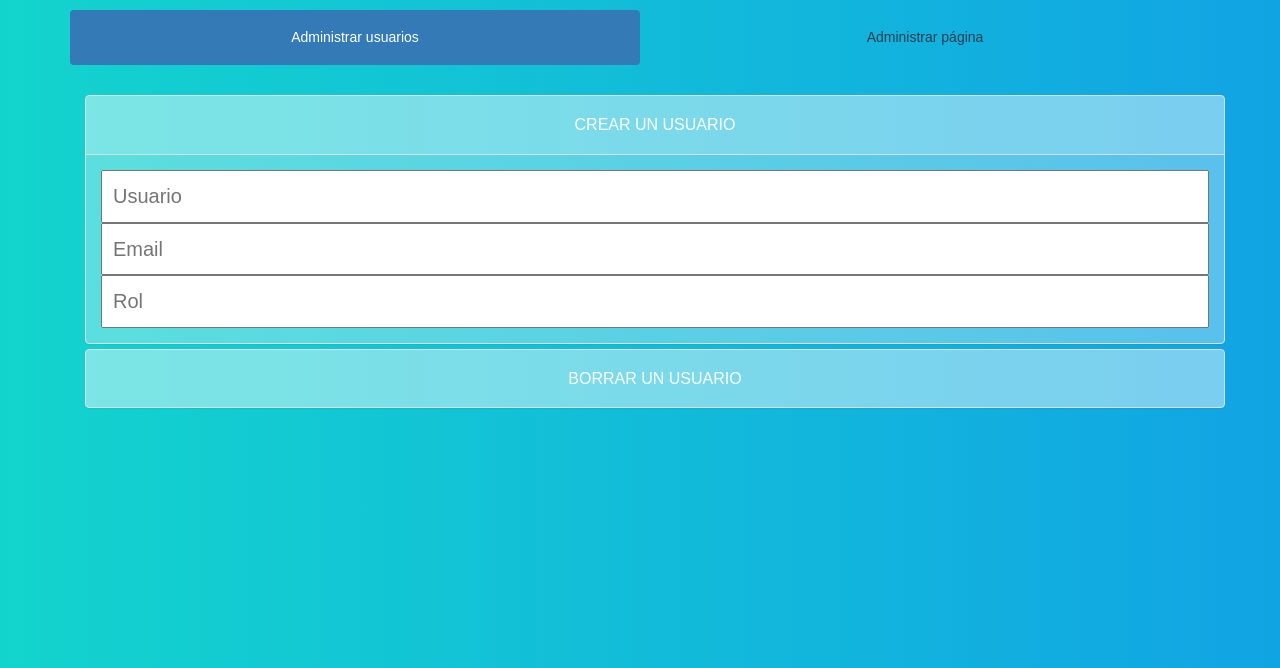
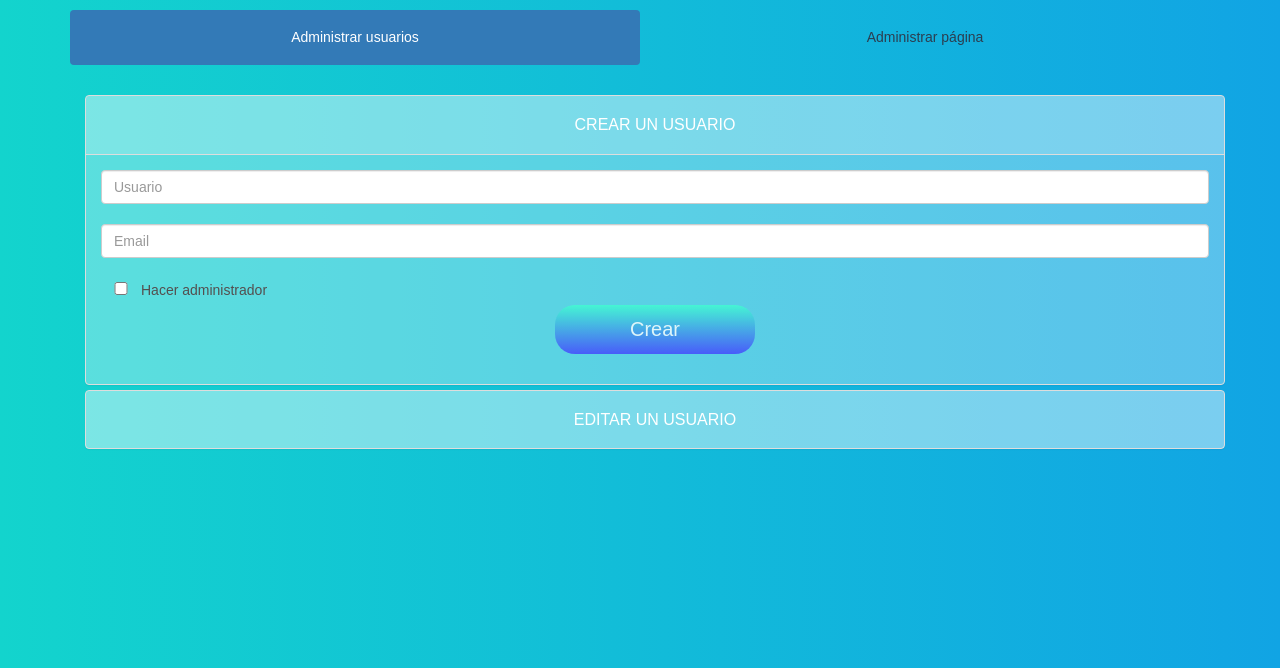
Before and after one commit to DevPGSV/Hippocampus, a PHP site: the page made by themes/default/admin.php in a window 1280 px wide. Shown: the top 668 px of the page. Run offline with PHP 8.4, Linux system fonts and the light colour scheme; data that the repository does not hold is empty; some libraries are stand-ins or nearby versions.

Commit message:
Modified admin.php and style.css

```diff
--- a/themes/default/admin.php
+++ b/themes/default/admin.php
@@ -40,28 +40,60 @@
                     </h2>
                   </div>
                   <div id="crear" class="panel-collapse collapse in">
-                    <div class="panel-body">
+                    <div class="panel-body form-group">
 
-                        <input type="text" placeholder="Usuario" name="usuario" id="usuario">
-
-                				<input type="email" placeholder="Email" name="email" id="email">
-
-                        <input type="text" placeholder="Rol" name="rol" id="rol">
-
+                        <input type="text" class="form-control" placeholder="Usuario" name="usuario" id="usuario" data-toggle="tooltip" data-placement="top" title="Entre 4 y 20 caracteres">
+                        <br>
+                				<input type="email" class="form-control" placeholder="Email" name="email" id="email">
+                        <br>
+                        <input type="checkbox" name="rol" value="false" id="checkbox-admin"><label id="label-admin">   Hacer administrador</label><br>
+                        <input type="submit" value="Crear" id="button-crear">
                     </div>
                   </div>
                 </div>
                 <div class="panel panel-default">
                   <div class="panel-heading">
                     <h2 class="panel-title">
-                      <a data-toggle="collapse" data-parent="#accordion" href="#borrar">BORRAR UN USUARIO</a>
+                      <a data-toggle="collapse" data-parent="#accordion" href="#editar">EDITAR UN USUARIO</a>
                     </h2>
                   </div>
-                  <div id="borrar" class="panel-collapse collapse">
-                    <div class="panel-body">Lorem ipsum dolor sit amet, consectetur adipisicing elit,
-                    sed do eiusmod tempor incididunt ut labore et dolore magna aliqua. Ut enim ad
-                    minim veniam, quis nostrud exercitation ullamco laboris nisi ut aliquip ex ea
-                    commodo consequat.</div>
+                  <div id="editar" class="panel-collapse collapse">
+                    <div class="panel-body">
+                      <table class="table table-hover table-condensed table-responsive">
+                          <thead>
+                            <tr>
+                              <th>Username</th>
+                              <th>Rol</th>
+                              <th>Email</th>
+                              <th class= "glyphs-users">Editar</th>
+                              <th class= "glyphs-users">Eliminar</th>
+                            </tr>
+                          </thead>
+                          <tbody>
+                            <tr>
+                              <td>John</td>
+                              <td>Doe</td>
+                              <td>john@example.com</td>
+                              <td class= "glyphs-users"><span class="glyphicon glyphicon-pencil"></span></td>
+                              <td class= "glyphs-users"><span class="glyphicon glyphicon-trash"></span></td>
+                            </tr>
+                            <tr>
+                              <td>Mary</td>
+                              <td>Moe</td>
+                              <td>mary@example.com</td>
+                              <td class= "glyphs-users"><span class="glyphicon glyphicon-pencil"></span></td>
+                              <td class= "glyphs-users"><span class="glyphicon glyphicon-trash"></span></td>
+                            </tr>
+                            <tr>
+                              <td>July</td>
+                              <td>Dooley</td>
+                              <td>july@example.com</td>
+                              <td class= "glyphs-users"><span class="glyphicon glyphicon-pencil"></span></td>
+                              <td class= "glyphs-users"><span class="glyphicon glyphicon-trash"></span></td>
+                            </tr>
+                          </tbody>
+                        </table>
+                    </div>
                   </div>
                  </div>
                 </div>
--- a/themes/default/css/style.css
+++ b/themes/default/css/style.css
@@ -248,6 +248,23 @@ a {
 	margin-top: 30px;
 }
 
+#label-admin {
+	color:  #544F4F;
+	font-weight: normal;
+}
+#checkbox-admin {
+	width: 40px;
+}
+#button-crear{
+	max-width: 200px;
+	margin-left: auto;
+	margin-right: auto;
+}
+
+.glyphs-users{
+	text-align: center;
+}
+
 /*sideVar Css*/
 
 .row{
--- a/themes/default/js/scripts.js
+++ b/themes/default/js/scripts.js
@@ -72,6 +72,8 @@ String.prototype.hashCode = function(){
 }
 
 $( document ).ready(function() {
+
+    $('[data-toggle="tooltip"]').tooltip();
 
   $("#form-register").submit(function(e) {
 
```
